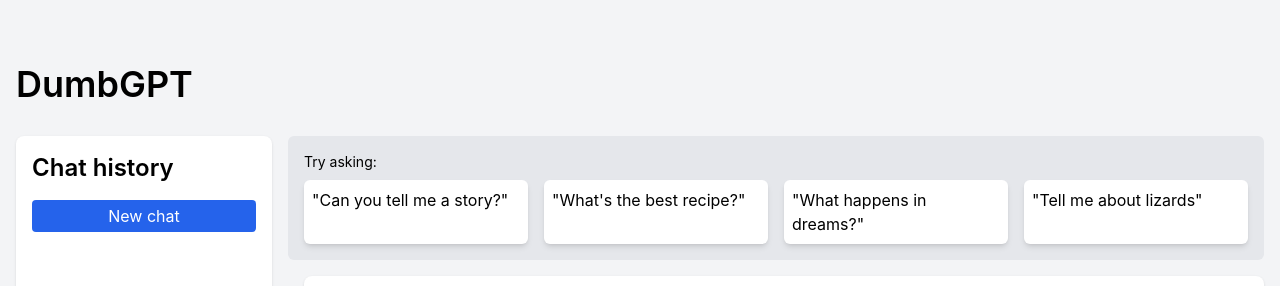
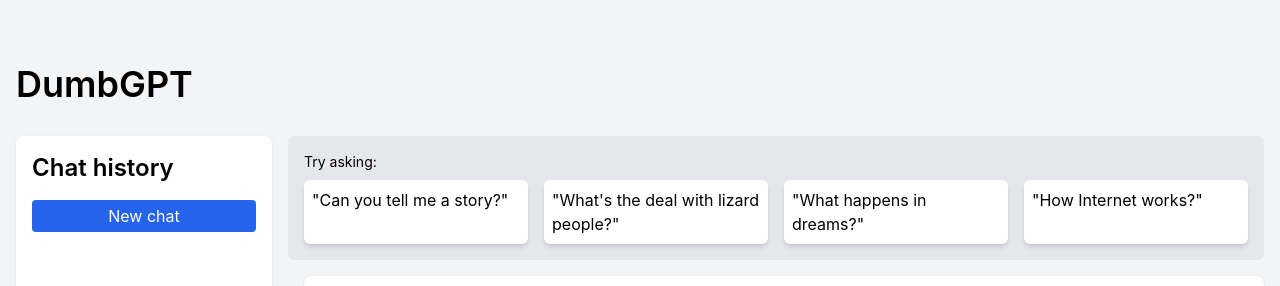
Before and after one commit to amlark/DumbGPT, a React (Create React App) app: page / in a window 1280 px wide. Shown: the top 286 px of the page. Built offline with nearby package versions, Linux system fonts and the light colour scheme.

Commit message:
changed hints in hints component

```diff
--- a/src/components/HintsComponent.js
+++ b/src/components/HintsComponent.js
@@ -10,13 +10,13 @@ const HintsComponent = () => {
         </div>
 
         <div className="bg-white p-2 rounded-md shadow-md">
-          <p className="text-base">"What's the best recipe?"</p>
+          <p className="text-base">"What's the deal with lizard people?"</p>
         </div>
         <div className="bg-white p-2 rounded-md shadow-md">
           <p className="text-base">"What happens in dreams?"</p>
         </div>
         <div className="bg-white p-2 rounded-md shadow-md">
-          <p className="text-base">"Tell me about lizards"</p>
+          <p className="text-base">"How Internet works?"</p>
         </div>
       </div>
     </div>
```
